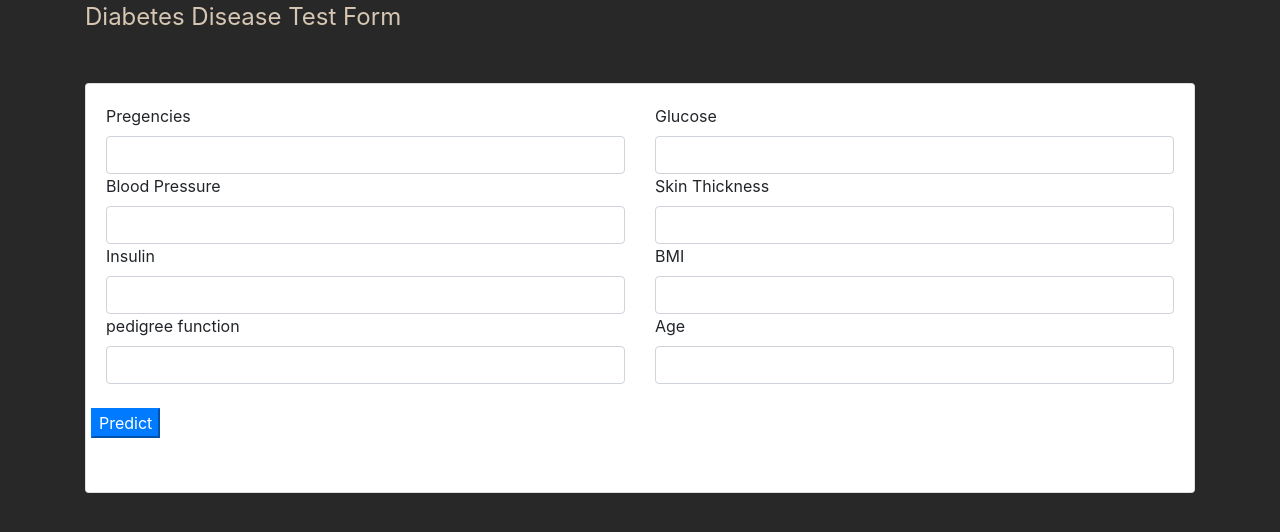
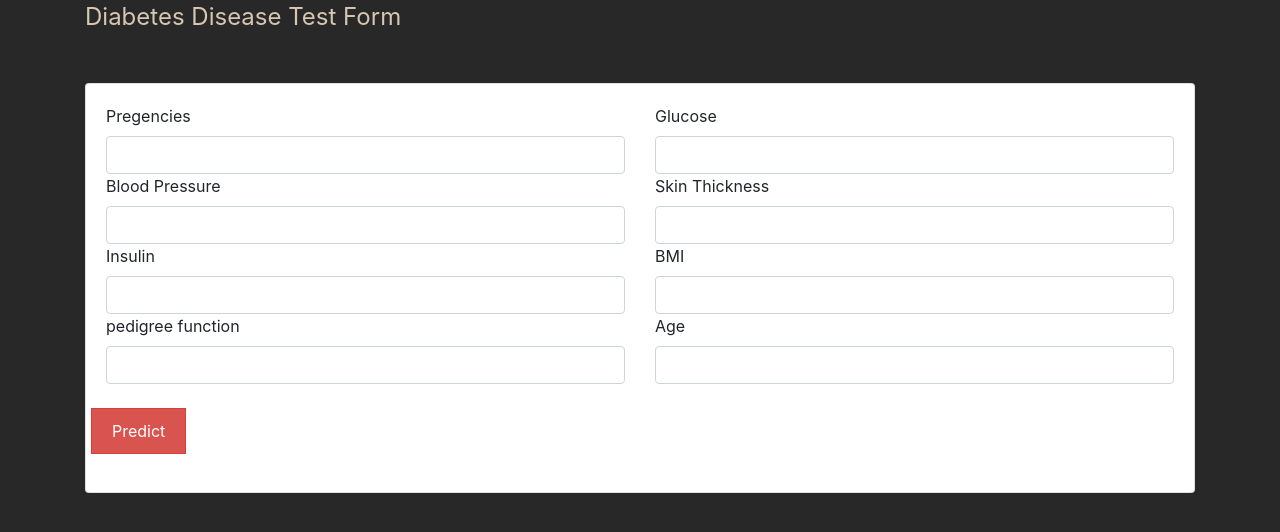
Before and after one commit to sanyukta-patil/Diabe, a Flask app: page / in a window 1280 px wide. Shown: the part 105-637 px from the top of the page. Run offline with Flask 2, Linux system fonts and the light colour scheme; parts of the project's set-up code (start-up, migrations or seed data) failed here and were passed over; some libraries are stand-ins or nearby versions.

Commit message:
Update index.html

```diff
--- a/templates/index.html
+++ b/templates/index.html
@@ -7,6 +7,16 @@ html>
 		<script src="https://cdn.jsdelivr.net/npm/popper.js@1.16.1/dist/umd/popper.min.js" integrity="sha384-9/reFTGAW83EW2RDu2S0VKaIzap3H66lZH81PoYlFhbGU+6BZp6G7niu735Sk7lN" crossorigin="anonymous"></script>
 		<script src="https://stackpath.bootstrapcdn.com/bootstrap/4.5.2/js/bootstrap.min.js" integrity="sha384-B4gt1jrGC7Jh4AgTPSdUtOBvfO8shuf57BaghqFfPlYxofvL8/KUEfYiJOMMV+rV" crossorigin="anonymous"></script>
 		<title>Diabetes Disease Test</title>
+			<style>
+
+					.btn-danger{
+			border-radius: 0;
+			padding: 10px 20px;
+						color: #fff;
+    background-color: #d9534f;
+    border-color: #d43f3a;
+		}
+					</style>
 
 	</head>
 
@@ -64,7 +74,7 @@ html>
 
             <div class="form-grou">
               <br>
-              <button type="submit" class="pbtn btn-primary" >Predict </button>
+              <button type="submit" class="btn btn-danger" >Predict </button>
             </div>
 
 
```
